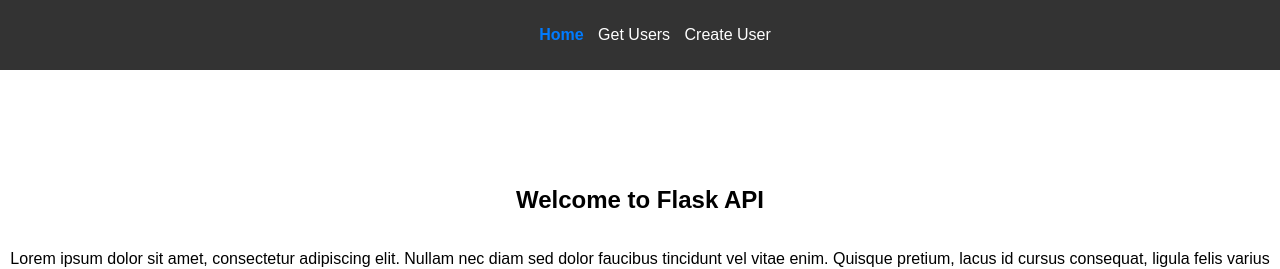
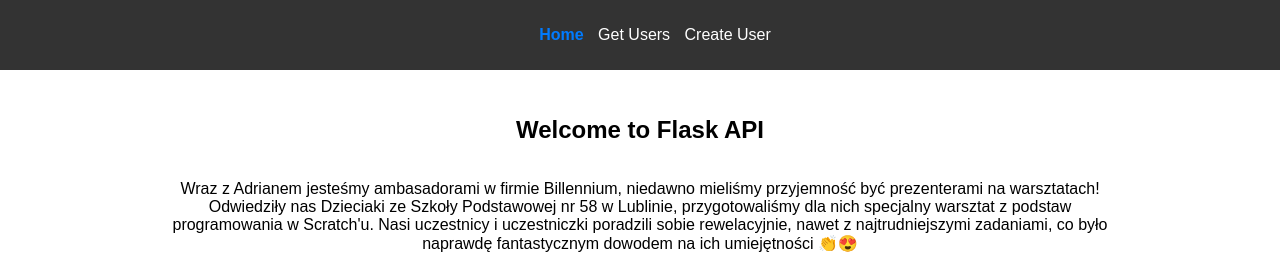
Before and after one commit to Xivoks/Systemy-Rozproszone-Flask, a Flask app: page / in a window 1280 px wide. Shown: the top 269 px of the page. Run offline with Flask 3, Linux system fonts and the light colour scheme.

Commit message:
changes related to small css fixes

```diff
--- a/application/static/styles.css
+++ b/application/static/styles.css
@@ -34,7 +34,7 @@ nav ul li a {
     flex-direction: column;
     align-items: center;
     text-align: center;
-    margin-top: 50px;
+    margin-top: 15px;
 }
 
 .content h1 {
--- a/application/templates/index.html
+++ b/application/templates/index.html
@@ -8,11 +8,15 @@
         }
     </style>
 </head>
-<div class="content">
+<div class="content" style="width: 75%;">
     <h1>Welcome to Flask API</h1>
-    <p>Lorem ipsum dolor sit amet, consectetur adipiscing elit. Nullam nec diam sed dolor faucibus tincidunt vel vitae
-        enim. Quisque pretium, lacus id cursus consequat, ligula felis varius nisl, nec consequat tellus tellus nec
-        nisi. Proin efficitur luctus lacinia. Sed et felis massa. Morbi eget neque enim.</p>
+    <p>Wraz z Adrianem jesteśmy ambasadorami w firmie Billennium, niedawno mieliśmy przyjemność być prezenterami na
+        warsztatach! Odwiedziły nas Dzieciaki ze Szkoły Podstawowej nr 58 w Lublinie, przygotowaliśmy
+        dla nich specjalny warsztat z podstaw programowania w Scratch'u.
+
+        Nasi uczestnicy i uczestniczki poradzili sobie rewelacyjnie, nawet z najtrudniejszymi zadaniami, co było
+        naprawdę fantastycznym dowodem na ich umiejętności 👏😍
+    </p>
     <img src="https://scontent.fwaw3-2.fna.fbcdn.net/v/t39.30808-6/346647878_229350826468728_4374037710174742029_n.jpg?_nc_cat=111&ccb=1-7&_nc_sid=730e14&_nc_ohc=D730nOJurhoAX_RwDTX&_nc_ht=scontent.fwaw3-2.fna&oh=00_AfC7AwFAMh3WC4Yy93LhMowixOtbyl4zT4sI8V2lKkdsFQ&oe=64698376"
          alt="Adrian i Janek">
 </div>
```
